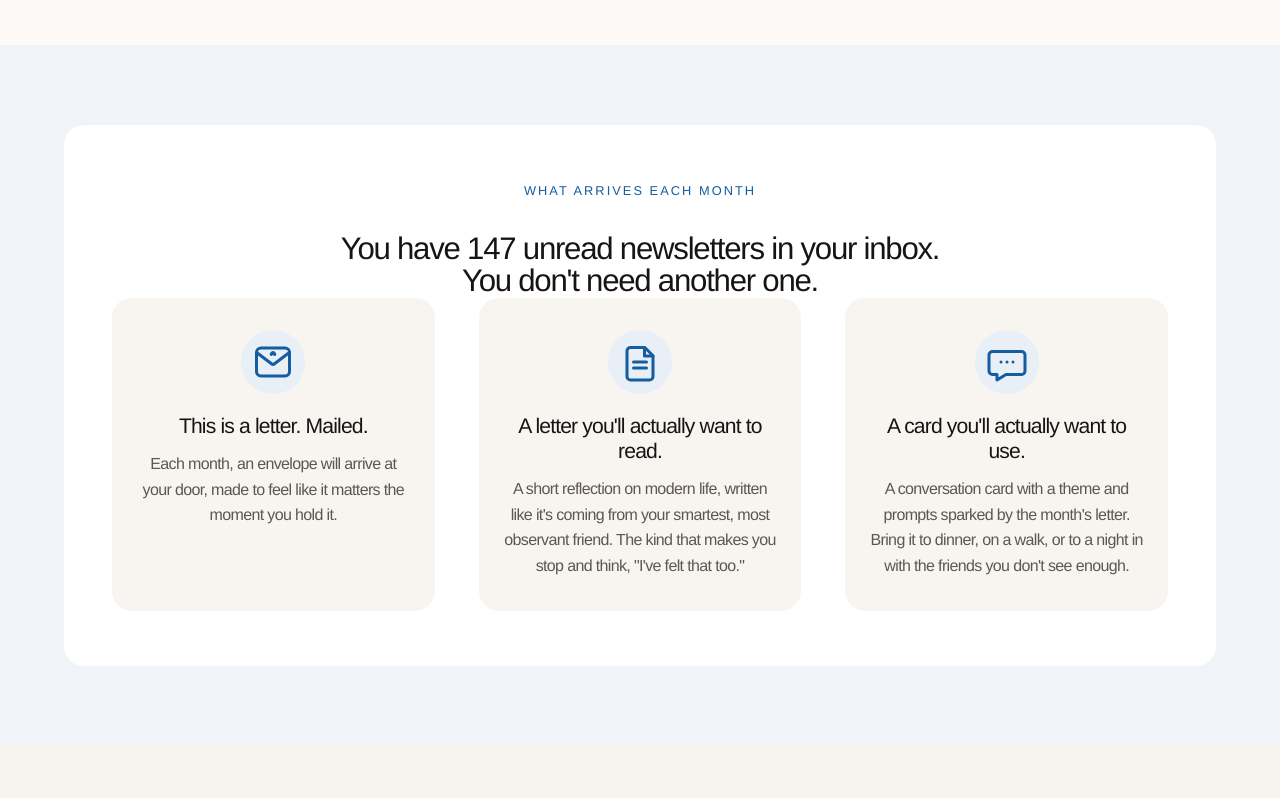
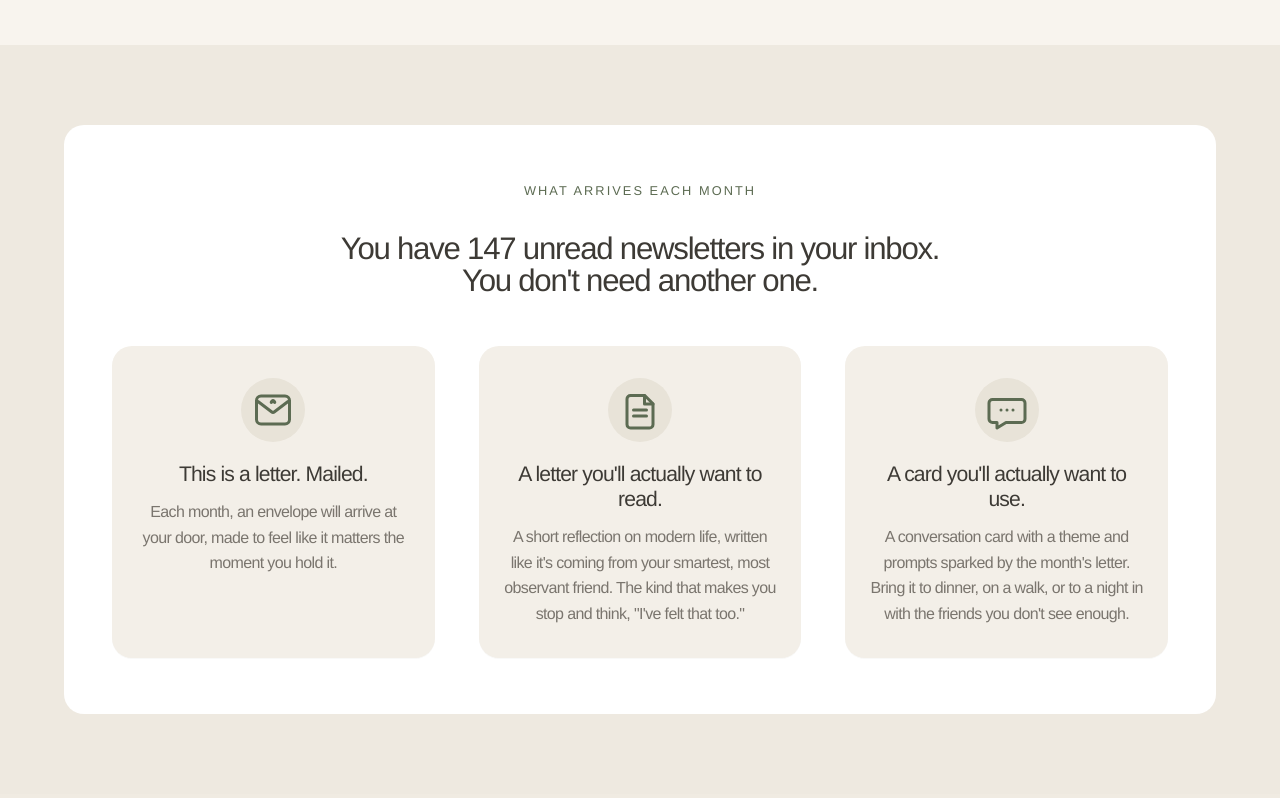
Before and after one commit to toriwinders/the-letter-room, a Next.js app: page / in a window 1280 px wide. Shown: the part 738-1536 px from the top of the page. Built offline with nearby package versions, Linux system fonts and the light colour scheme.

Commit message:
Swap site palette and fix product spacing

```diff
--- a/app/globals.css
+++ b/app/globals.css
@@ -1,20 +1,20 @@
 @import "tailwindcss";
 
 :root {
-  --color-background: #fdf9f7;
-  --color-brand: #145da0;
-  --color-ink: #171514;
-  --color-muted: #5d5752;
-  --color-card-surface: #f8f4f0;
-  --color-product-bg: #f0f4f8;
-  --color-why-bg: #f7f3ee;
-  --color-offer-bg: #e8eff7;
-  --color-border: rgba(20, 93, 160, 0.15);
-  --color-border-strong: rgba(23, 21, 20, 0.22);
+  --color-background: #f8f4ee;
+  --color-brand: #5c6b52;
+  --color-ink: #3d3a35;
+  --color-muted: #7a756e;
+  --color-card-surface: #f3efe8;
+  --color-product-bg: #eee9e0;
+  --color-why-bg: #f0ebe2;
+  --color-offer-bg: #e8e3d8;
+  --color-border: #5c6b5226;
+  --color-border-strong: #3d3a3538;
   --color-panel: rgba(255, 255, 255, 0.62);
   --color-panel-strong: rgba(255, 255, 255, 0.8);
-  --color-ring: rgba(20, 93, 160, 0.28);
-  --color-line: rgba(23, 21, 20, 0.1);
+  --color-ring: #5c6b5247;
+  --color-line: #3d3a351a;
   --font-brand: "Canela", "Iowan Old Style", "Palatino Linotype", "Book Antiqua",
     Palatino, Georgia, serif;
   --font-copy: "Neue Montreal", "Helvetica Neue", Helvetica, Arial, sans-serif;
@@ -38,7 +38,7 @@ body {
 }
 
 ::selection {
-  background: rgba(20, 93, 160, 0.14);
+  background: #5c6b5224;
 }
 
 .font-brand {
@@ -67,8 +67,8 @@ body {
 }
 
 .field-shell:focus-within {
-  border-bottom-color: rgba(20, 93, 160, 0.5);
-  box-shadow: inset 0 -1px 0 rgba(20, 93, 160, 0.5);
+  border-bottom-color: #5c6b5280;
+  box-shadow: inset 0 -1px 0 #5c6b5280;
 }
 
 .field-input {
@@ -82,7 +82,7 @@ body {
 }
 
 .field-input::placeholder {
-  color: rgba(23, 21, 20, 0.48);
+  color: #3d3a357a;
 }
 
 .button-primary {
@@ -99,7 +99,7 @@ body {
 
 .button-primary:hover {
   transform: translateY(-1px);
-  box-shadow: 0 10px 24px rgba(23, 21, 20, 0.12);
+  box-shadow: 0 10px 24px #3d3a351f;
 }
 
 .button-primary:focus-visible,
@@ -119,7 +119,7 @@ body {
 }
 
 .button-secondary:hover {
-  background: rgba(23, 21, 20, 0.04);
+  background: #3d3a350a;
 }
 
 .text-link {
@@ -127,7 +127,7 @@ body {
   cursor: pointer;
   letter-spacing: -0.04em;
   text-decoration: underline;
-  text-decoration-color: rgba(20, 93, 160, 0.32);
+  text-decoration-color: #5c6b5252;
   text-underline-offset: 0.22em;
 }
 
@@ -193,21 +193,21 @@ body {
   max-width: 36rem;
   margin: 0 auto;
   background: var(--color-brand);
-  color: #fdf9f7;
+  color: #f8f4ee;
   text-align: center;
 }
 
 .offer-card .eyebrow {
-  color: #fdf9f7;
+  color: #f8f4ee;
   opacity: 0.7;
 }
 
 .offer-card h2 {
-  color: #fdf9f7;
+  color: #f8f4ee;
 }
 
 .offer-card .button-primary {
-  background: #fdf9f7;
+  background: #f8f4ee;
   color: var(--color-ink);
 }
 
@@ -223,18 +223,22 @@ body {
   margin: 0 auto;
 }
 
+.why-grid-spacing {
+  margin-top: 3rem;
+}
+
 .why-card {
   background: var(--color-card-surface);
   text-align: center;
   transition:
     transform 0.2s ease,
     box-shadow 0.2s ease;
-  box-shadow: 0 1px 0 rgba(23, 21, 20, 0.03);
+  box-shadow: 0 1px 0 #3d3a3508;
 }
 
 .why-card:hover {
   transform: translateY(-2px);
-  box-shadow: 0 8px 24px rgba(23, 21, 20, 0.06);
+  box-shadow: 0 8px 24px #3d3a350f;
 }
 
 .icon-badge {
@@ -307,6 +311,10 @@ body {
 }
 
 @media (min-width: 640px) {
+  .why-grid-spacing {
+    margin-top: 4rem;
+  }
+
   .section-title {
     font-size: 1.72rem;
   }
@@ -346,6 +354,10 @@ body {
 }
 
 @media (min-width: 1024px) {
+  .why-grid-spacing {
+    margin-top: 5rem;
+  }
+
   .section-title {
     font-size: 1.95rem;
   }
--- a/components/product-preview.tsx
+++ b/components/product-preview.tsx
@@ -82,7 +82,7 @@ export function ProductPreview() {
             </h2>
           </div>
 
-          <div className="why-grid mt-20 sm:mt-24 lg:mt-28">
+          <div className="why-grid why-grid-spacing" style={{ marginTop: "3rem" }}>
             <article className="why-card">
               <div className="icon-badge">
                 <EnvelopeIcon />
--- a/lib/checkout-fulfillment.ts
+++ b/lib/checkout-fulfillment.ts
@@ -50,30 +50,30 @@ function getBestAddress(session: Stripe.Checkout.Session) {
 
 function buildConfirmationEmailHtml() {
   return `
-    <div style="background:#ffffff;padding:40px 24px;font-family:'Helvetica Neue',Helvetica,Arial,sans-serif;color:#171514;text-align:left;">
+    <div style="background:#ffffff;padding:40px 24px;font-family:'Helvetica Neue',Helvetica,Arial,sans-serif;color:#3d3a35;text-align:left;">
       <div style="margin:0 auto;max-width:560px;text-align:left;">
-        <p style="margin:0 0 20px;font-size:18px;line-height:1.65;letter-spacing:-0.04em;color:#171514;text-align:left;">
+        <p style="margin:0 0 20px;font-size:18px;line-height:1.65;letter-spacing:-0.04em;color:#3d3a35;text-align:left;">
           Hey!
         </p>
-        <p style="margin:0 0 20px;font-size:18px;line-height:1.65;letter-spacing:-0.04em;color:#171514;text-align:left;">
+        <p style="margin:0 0 20px;font-size:18px;line-height:1.65;letter-spacing:-0.04em;color:#3d3a35;text-align:left;">
           You&apos;re in. Welcome to The Letter Room.
         </p>
-        <p style="margin:0 0 20px;font-size:18px;line-height:1.65;letter-spacing:-0.04em;color:#171514;text-align:left;">
+        <p style="margin:0 0 20px;font-size:18px;line-height:1.65;letter-spacing:-0.04em;color:#3d3a35;text-align:left;">
           Human connection and real life experiences are going to be more important than ever.
         </p>
-        <p style="margin:0 0 20px;font-size:18px;line-height:1.65;letter-spacing:-0.04em;color:#171514;text-align:left;">
+        <p style="margin:0 0 20px;font-size:18px;line-height:1.65;letter-spacing:-0.04em;color:#3d3a35;text-align:left;">
           We text instead of call. We react instead of respond. We watch each other&apos;s lives from a distance and call it staying close. The Letter Room is changing that by sending something that shows up at your door and asks you to do something with it. Because what&apos;s better than getting a real letter that someone actually put time and care into.
         </p>
-        <p style="margin:0 0 20px;font-size:18px;line-height:1.65;letter-spacing:-0.04em;color:#171514;text-align:left;">
+        <p style="margin:0 0 20px;font-size:18px;line-height:1.65;letter-spacing:-0.04em;color:#3d3a35;text-align:left;">
           Inside, you&apos;ll receive a short reflection on modern life. This should feel like it&apos;s coming from the smartest, most observant friend you know. And that&apos;s paired with a conversation card related to the letter. It has a theme and a few prompts that are designed for you to carry on the conversation.
         </p>
-        <p style="margin:0 0 20px;font-size:18px;line-height:1.65;letter-spacing:-0.04em;color:#171514;text-align:left;">
+        <p style="margin:0 0 20px;font-size:18px;line-height:1.65;letter-spacing:-0.04em;color:#3d3a35;text-align:left;">
           The letter is for you. The card is for you and your people.
         </p>
-        <p style="margin:0 0 20px;font-size:18px;line-height:1.65;letter-spacing:-0.04em;color:#171514;text-align:left;">
+        <p style="margin:0 0 20px;font-size:18px;line-height:1.65;letter-spacing:-0.04em;color:#3d3a35;text-align:left;">
           Thank you for being a founding member, and taking a bet on this. Your first letter will be shipped out the first week of July. When it lands, I want to hear about it. Write me back - the return address is on the envelope. Post the card on your story. Send this to the friend you&apos;d actually want to have that conversation with. You&apos;re one of the first people in, and this thing grows because people like you tell people like them.
         </p>
-        <p style="margin:0;font-size:18px;line-height:1.65;letter-spacing:-0.04em;color:#171514;text-align:left;">
+        <p style="margin:0;font-size:18px;line-height:1.65;letter-spacing:-0.04em;color:#3d3a35;text-align:left;">
           -tori
         </p>
       </div>
```
